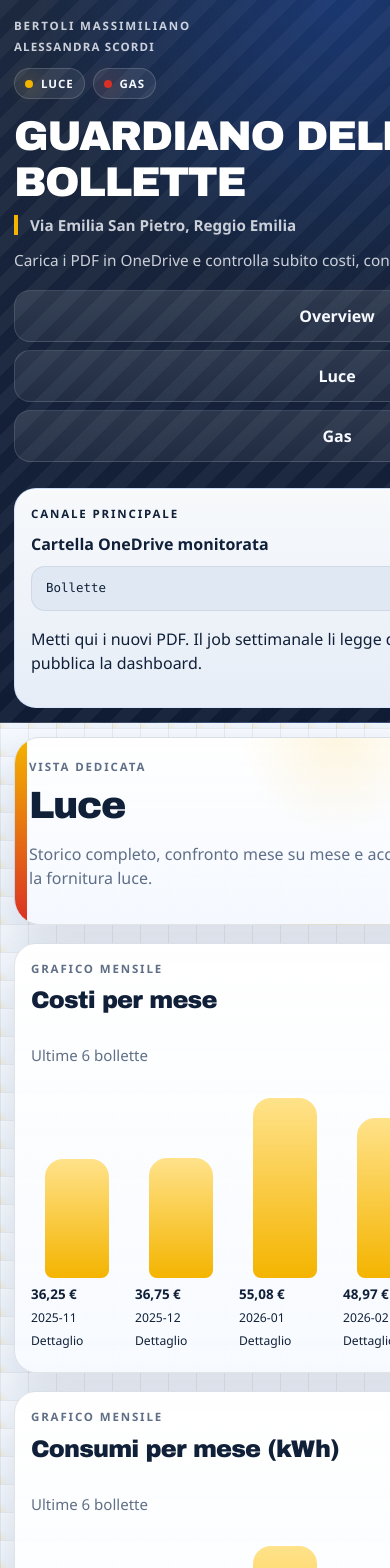
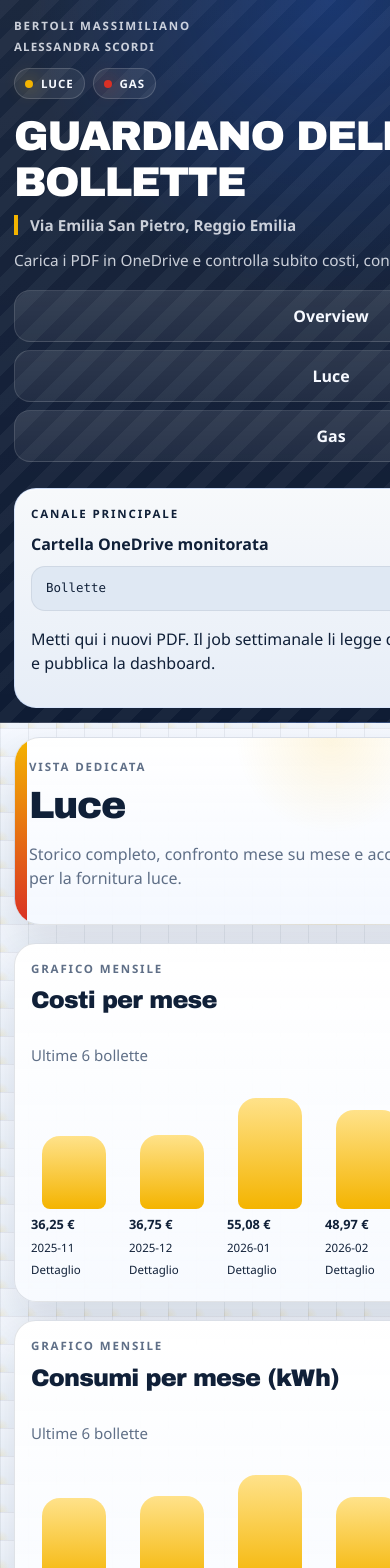
Before and after one commit to maxswex98/GuardianoDelleBollette, a Next.js app: page /utilities/electricity in a window 390 px wide. Shown: the top 1568 px of the page. Built offline with nearby package versions, Linux system fonts and the light colour scheme.

Commit message:
fix: tighten mobile chart sizing

```diff
--- a/src/app/globals.css
+++ b/src/app/globals.css
@@ -1067,3 +1067,40 @@ th {
     font-size: 0.9rem;
   }
 }
+
+.chart-bar {
+  height: var(--chart-bar-height, 180px);
+}
+
+.stacked-bar-shell {
+  height: var(--stacked-bar-height, 180px);
+}
+
+@media (max-width: 720px) {
+  .chart-bar {
+    height: min(calc(var(--chart-bar-height, 180px) * 0.62), 124px);
+  }
+
+  .stacked-bar-shell {
+    height: min(calc(var(--stacked-bar-height, 180px) * 0.62), 124px);
+  }
+
+  .chart-column {
+    flex-basis: 86px;
+    min-width: 86px;
+  }
+
+  .chart-row.stacked .chart-column {
+    flex-basis: 90px;
+    min-width: 90px;
+  }
+
+  .chart-column strong {
+    font-size: 0.8rem;
+  }
+
+  .chart-column span,
+  .chart-column a {
+    font-size: 0.72rem;
+  }
+}
--- a/src/components/metric-chart.tsx
+++ b/src/components/metric-chart.tsx
@@ -1,4 +1,5 @@
 import Link from "next/link";
+import type { CSSProperties } from "react";
 import type { InvoiceWithComparison } from "@/lib/types";
 import { clamp } from "@/lib/utils";
 
@@ -41,7 +42,10 @@ export function MetricChart({
 
           return (
             <div key={invoice.id} className="chart-column">
-              <div className={`chart-bar ${accent}`} style={{ height }} />
+              <div
+                className={`chart-bar ${accent}`}
+                style={{ ["--chart-bar-height" as string]: `${height}px` } as CSSProperties}
+              />
               <strong>{valueLabelFor(invoice)}</strong>
               <span>{labelFor(invoice)}</span>
               <Link href={`/invoices/${invoice.id}`}>Dettaglio</Link>
--- a/src/components/stacked-cost-chart.tsx
+++ b/src/components/stacked-cost-chart.tsx
@@ -1,3 +1,4 @@
+import type { CSSProperties } from "react";
 import type { InvoiceWithComparison } from "@/lib/types";
 import { clamp, formatCurrency } from "@/lib/utils";
 
@@ -71,7 +72,10 @@ export function StackedCostChart({ invoices }: { invoices: InvoiceWithComparison
 
           return (
             <div key={bucket.label} className="chart-column">
-              <div className="stacked-bar-shell" style={{ height }}>
+              <div
+                className="stacked-bar-shell"
+                style={{ ["--stacked-bar-height" as string]: `${height}px` } as CSSProperties}
+              >
                 <div className="stacked-bar electricity" style={{ height: electricityHeight }} />
                 <div className="stacked-bar gas" style={{ height: gasHeight }} />
               </div>
```
